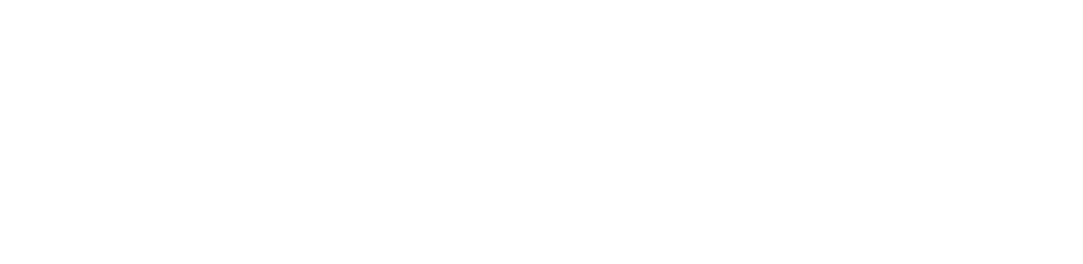
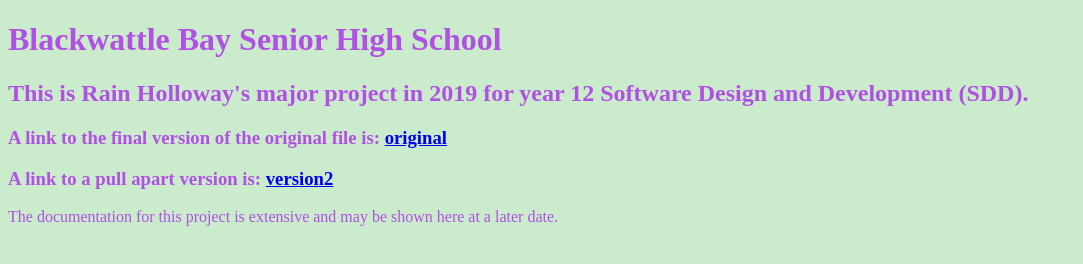
Before and after one commit to bwattle/TypeRacerByRainHolloway, a website: page index.html in a window 1280 px wide. Shown: the whole page, without its empty margins (0-1083 px from the left). Drawn offline with Linux system fonts and the light colour scheme.

Commit message:
index in root, changed in Dreamweaver and uploaded

```diff
--- a/index.html
+++ b/index.html
@@ -3,8 +3,20 @@
 <head>
     <meta charset="utf-8" />
     <title>Rain Holloway's TypeRacer</title>
+<style type="text/css">
+body,td,th {
+    color: #B150E3;
+}
+body {
+    background-color: #CAECCD;
+}
+</style>
 </head>
 <body>
-
+<h1>Blackwattle Bay Senior High School</h1>
+<h2>This is Rain Holloway's major project in 2019 for year 12 Software Design and Development (SDD).</h2>
+<h3> A link to the final version of the original file is: <a href="public/index.html" target="_blank">original</a></h3>
+<h3>A link to a pull apart version is: <a href="public2/index.html" target="_blank">version2</a></h3>
+<p>The documentation for this project is extensive and may be shown here at a later date.</p>
 </body>
 </html>
```
